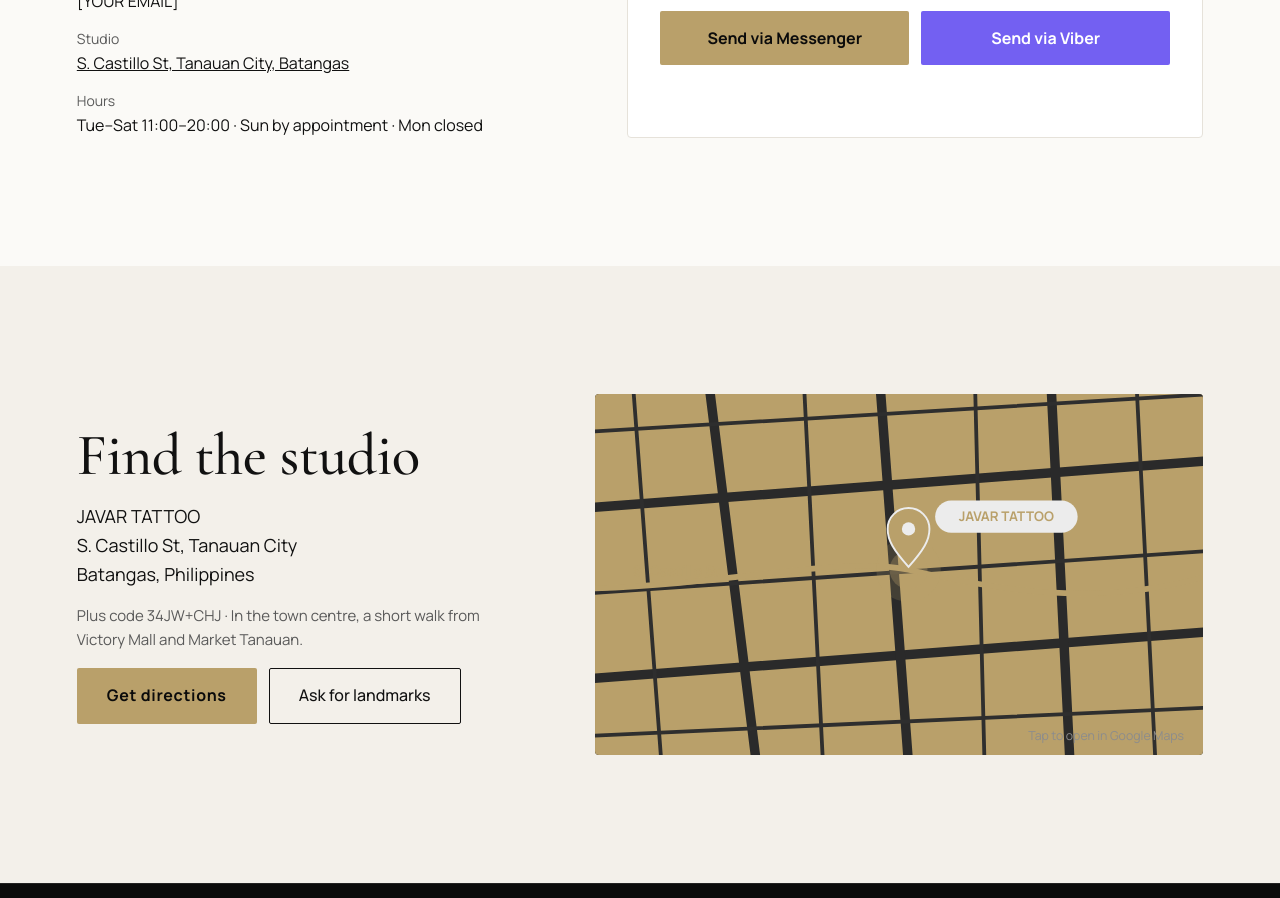
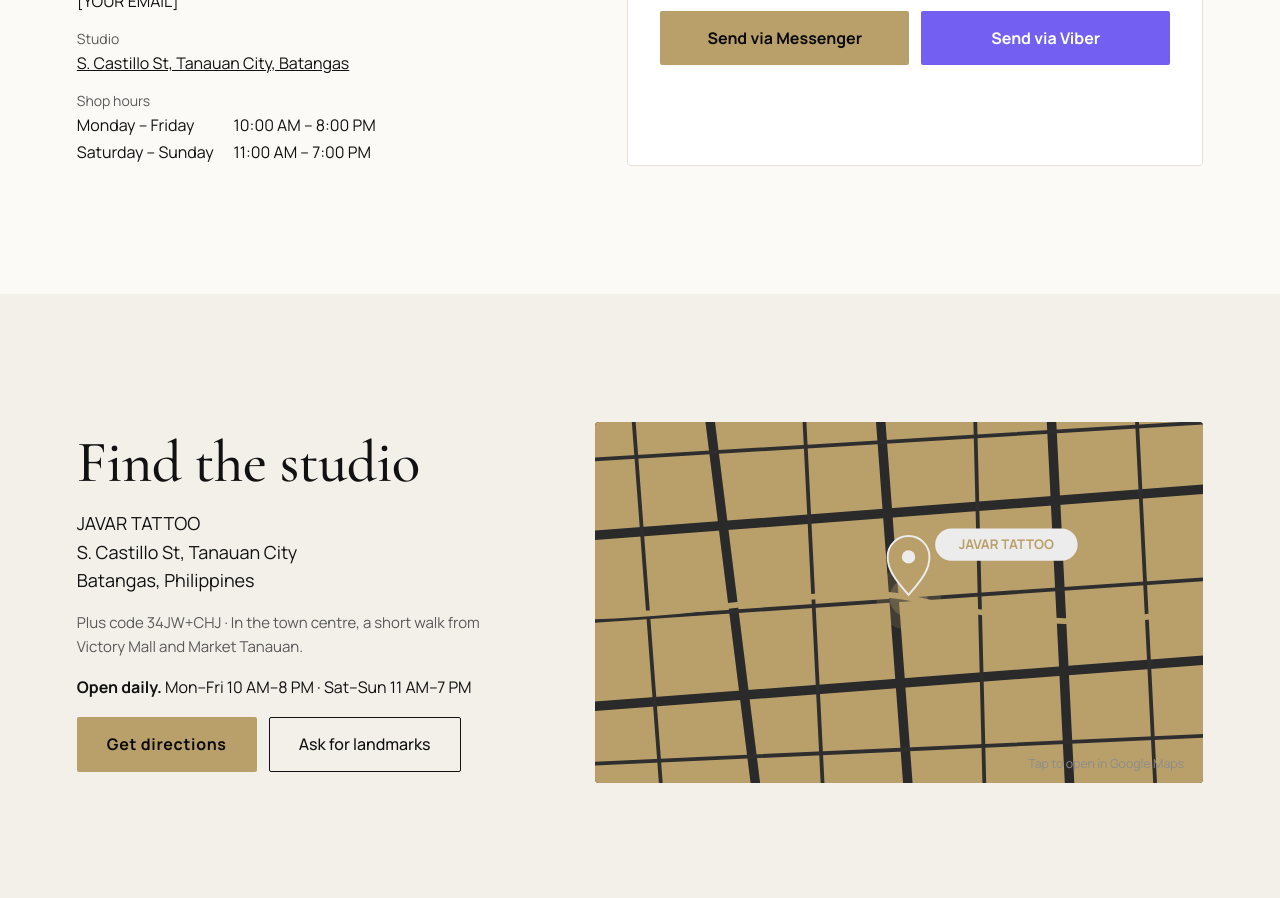
Before and after one commit to mrreimondmagpantay/javarttattoo.com, a plain HTML site: page index.html in a window 1280 px wide. Shown: the part 10326-11224 px from the top of the page. Drawn offline with nearby package versions, Linux system fonts and the light colour scheme.

Commit message:
Shop hours: Mon-Fri 10AM-8PM, Sat-Sun 11AM-7PM
Co-Authored-By: Claude Opus 5.5 <noreply@anthropic.com>
Claude-Session: https://claude.ai/code/session_01DZFWmrLLfUnGcvxk4Pp9S4

```diff
--- a/index.html
+++ b/index.html
@@ -316,7 +316,7 @@ html.theme-anim,html.theme-anim *{transition:background-color .7s ease,color .7s
 <div><div style="color: #5a5a5a; font-size: 14px">Phone / Viber</div><a href="viber://chat?number=%2B639632809230" style="color: #111111">+63 963 280 9230</a></div>
 <div><div style="color: #5a5a5a; font-size: 14px">Email</div>[YOUR EMAIL]</div>
 <div><div style="color: #5a5a5a; font-size: 14px">Studio</div><a href="https://maps.app.goo.gl/7Y9EmvXUu8MwAUWV8" style="color: #111111">S. Castillo St, Tanauan City, Batangas</a></div>
-<div><div style="color: #5a5a5a; font-size: 14px">Hours</div>Tue–Sat 11:00–20:00 · Sun by appointment · Mon closed</div>
+<div><div style="color: #5a5a5a; font-size: 14px">Shop hours</div><div style="display: grid; grid-template-columns: max-content max-content; gap: 2px 20px"><span>Monday – Friday</span><span style="white-space: nowrap">10:00 AM – 8:00 PM</span><span>Saturday – Sunday</span><span style="white-space: nowrap">11:00 AM – 7:00 PM</span></div></div>
 </div>
 </div>
 <div style="flex: 1.2 1 400px; background: #ffffff; border: 1px solid #e6e2da; border-radius: 4px; padding: clamp(20px,3vw,32px)">
@@ -352,6 +352,7 @@ html.theme-anim,html.theme-anim *{transition:background-color .7s ease,color .7s
 <h2 style="margin: 0; font-family: 'Cormorant Garamond', Georgia, serif; font-weight: 500; font-size: clamp(40px,4.6vw,64px); line-height: 1.02; letter-spacing: -0.01em">Find the studio</h2>
 <p style="margin: 0; font-size: 18px">JAVAR TATTOO<br>S. Castillo St, Tanauan City<br>Batangas, Philippines</p>
 <p style="margin: 0; color: #595959; font-size: 15px">Plus code 34JW+CHJ · In the town centre, a short walk from Victory Mall and Market Tanauan.</p>
+<p style="margin: 0; font-size: 16px"><strong style="font-weight: 600">Open daily.</strong> Mon–Fri 10 AM–8 PM · Sat–Sun 11 AM–7 PM</p>
 <div style="display: flex; flex-wrap: wrap; gap: 12px">
 <a href="https://maps.app.goo.gl/7Y9EmvXUu8MwAUWV8" style="color: #0b0b0b; background: #b9a06a; text-decoration: none; padding: 15px 30px; border-radius: 2px; font-weight: 600; letter-spacing: .04em">Get directions</a>
 <a href="https://m.me/JAVARTATTOO" style="color: #111111; text-decoration: none; padding: 14px 29px; border-radius: 2px; border: 1px solid #111111; font-weight: 500">Ask for landmarks</a>
```
